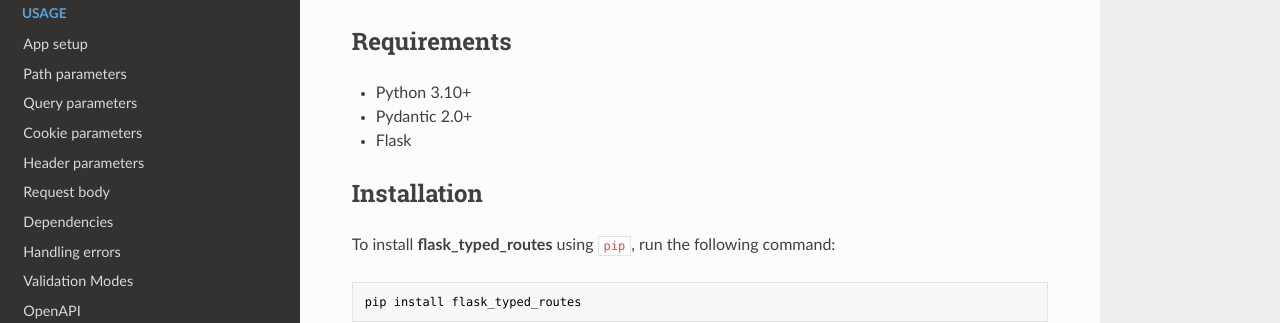
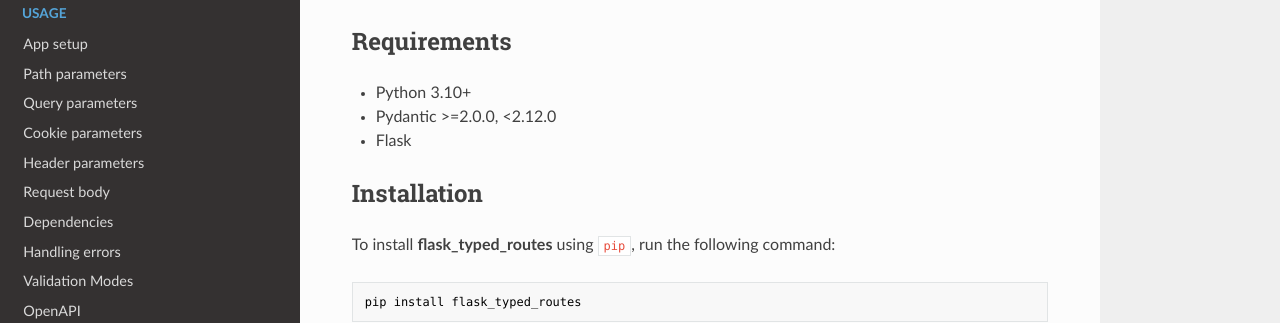
Before and after one commit to rmoralespp/flask_typed_routes, an MkDocs documentation site: the page built from docs/index.md, in a window 1280 px wide and 900 px high, scrolled down 411 px. Shown: the part 151-474 px from the top of the window. Built offline with MkDocs 1.6.1, drawn with Linux system fonts in a browser that asks for light colours; nearby versions of some CDN libraries.

Commit message:
Update docs/index.md

```diff
--- a/docs/index.md
+++ b/docs/index.md
@@ -21,7 +21,7 @@
 ## Requirements
 
 - Python 3.10+
-- Pydantic 2.0+
+- Pydantic >=2.0.0, <2.12.0
 - Flask
 
 ## Installation
```
